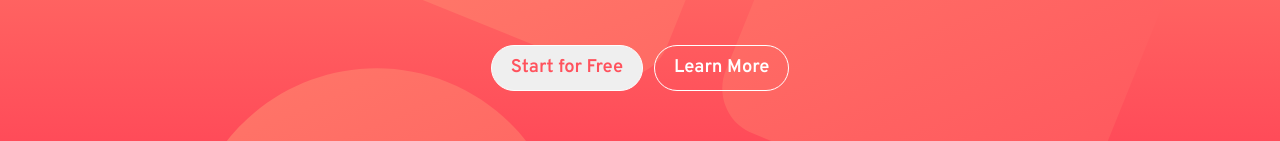
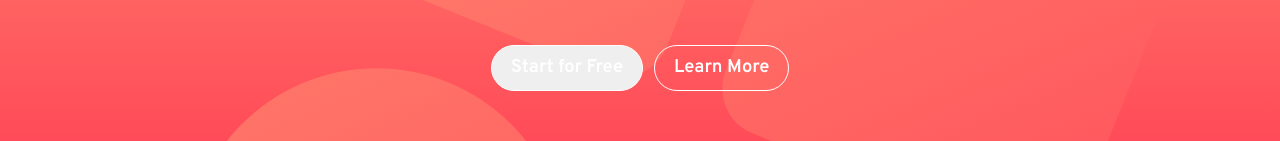
Before and after one commit to zubyCharles/Blogr, a plain HTML site: page index.html in a window 1280 px wide. Shown: the part 270-411 px from the top of the page. Drawn offline with Linux system fonts and the light colour scheme.

Commit message:
fixed more buttons

```diff
--- a/scss/_main.scss
+++ b/scss/_main.scss
@@ -323,7 +323,7 @@ nav {
 
       .start {
         font-size: 1.15rem;
-        color: $red;
+        color: #fff;
         margin-right: 0.2rem;
           &:hover {
             cursor: pointer;
```
Also changed, not shown: style.css.
